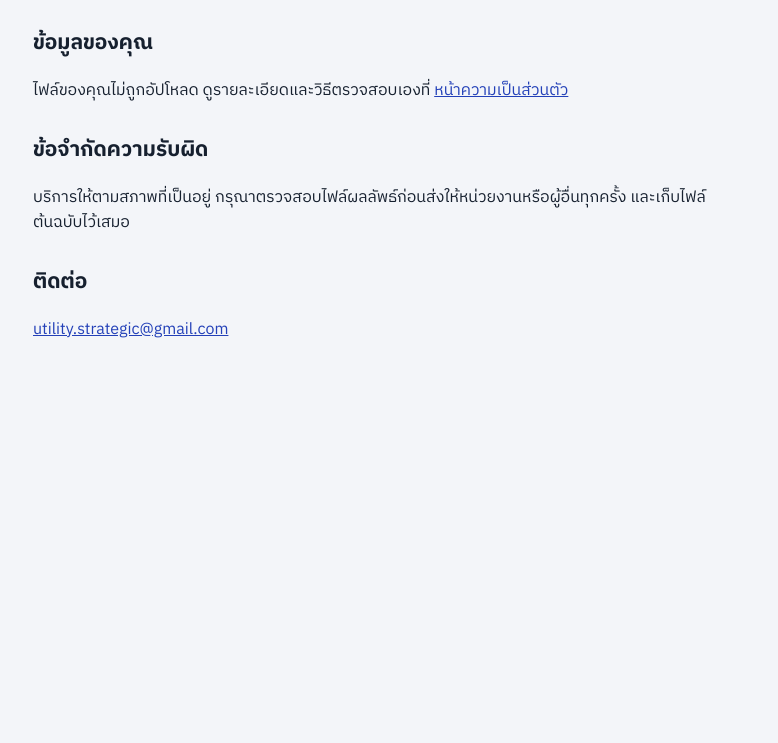
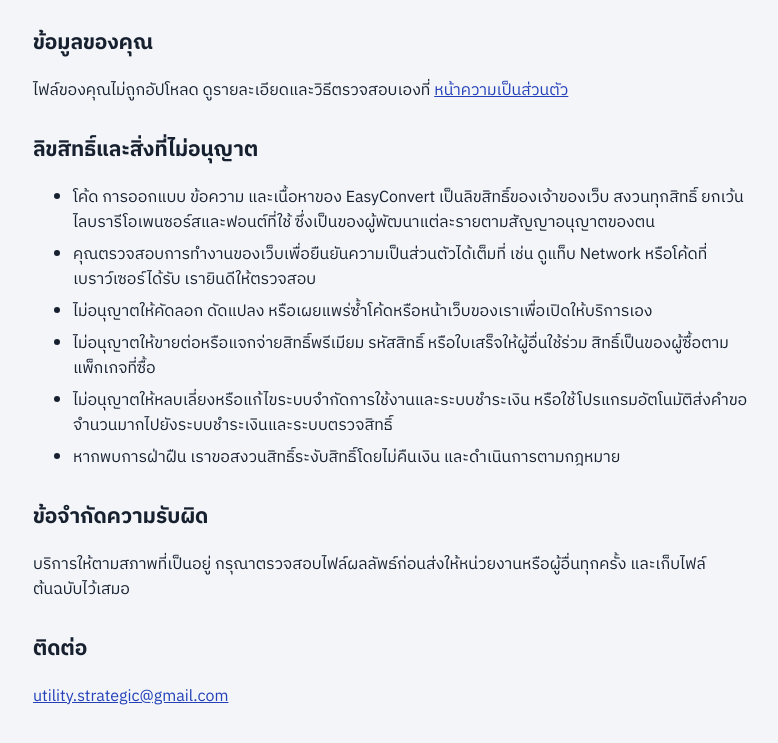
Before and after one commit to snackies/easyconvert, a website: page public/terms.html in a window 1280 px wide. Shown: the part 823-1566 px from the top of the page, without its empty margins (247-1025 px from the left). Before the commit the page ends 1225 px from the top, so only its background shows below. Drawn offline with Linux system fonts and the light colour scheme.

Commit message:
Add LICENSE, copyright footer, anti-copy terms

```diff
--- a/package.json
+++ b/package.json
@@ -2,5 +2,8 @@
   "name": "easyconvert",
   "version": "1.0.0",
   "private": true,
-  "engines": { "node": ">=18" }
+  "engines": {
+    "node": ">=18"
+  },
+  "license": "UNLICENSED"
 }
--- a/public/terms.html
+++ b/public/terms.html
@@ -34,6 +34,16 @@
     <h2>ข้อมูลของคุณ</h2>
     <p>ไฟล์ของคุณไม่ถูกอัปโหลด ดูรายละเอียดและวิธีตรวจสอบเองที่ <a href="privacy.html">หน้าความเป็นส่วนตัว</a></p>
 
+    <h2>ลิขสิทธิ์และสิ่งที่ไม่อนุญาต</h2>
+    <ul>
+        <li>โค้ด การออกแบบ ข้อความ และเนื้อหาของ EasyConvert เป็นลิขสิทธิ์ของเจ้าของเว็บ สงวนทุกสิทธิ์ ยกเว้นไลบรารีโอเพนซอร์สและฟอนต์ที่ใช้ ซึ่งเป็นของผู้พัฒนาแต่ละรายตามสัญญาอนุญาตของตน</li>
+        <li>คุณตรวจสอบการทำงานของเว็บเพื่อยืนยันความเป็นส่วนตัวได้เต็มที่ เช่น ดูแท็บ Network หรือโค้ดที่เบราว์เซอร์ได้รับ เรายินดีให้ตรวจสอบ</li>
+        <li>ไม่อนุญาตให้คัดลอก ดัดแปลง หรือเผยแพร่ซ้ำโค้ดหรือหน้าเว็บของเราเพื่อเปิดให้บริการเอง</li>
+        <li>ไม่อนุญาตให้ขายต่อหรือแจกจ่ายสิทธิ์พรีเมียม รหัสสิทธิ์ หรือใบเสร็จให้ผู้อื่นใช้ร่วม สิทธิ์เป็นของผู้ซื้อตามแพ็กเกจที่ซื้อ</li>
+        <li>ไม่อนุญาตให้หลบเลี่ยงหรือแก้ไขระบบจำกัดการใช้งานและระบบชำระเงิน หรือใช้โปรแกรมอัตโนมัติส่งคำขอจำนวนมากไปยังระบบชำระเงินและระบบตรวจสิทธิ์</li>
+        <li>หากพบการฝ่าฝืน เราขอสงวนสิทธิ์ระงับสิทธิ์โดยไม่คืนเงิน และดำเนินการตามกฎหมาย</li>
+    </ul>
+
     <h2>ข้อจำกัดความรับผิด</h2>
     <p>บริการให้ตามสภาพที่เป็นอยู่ กรุณาตรวจสอบไฟล์ผลลัพธ์ก่อนส่งให้หน่วยงานหรือผู้อื่นทุกครั้ง และเก็บไฟล์ต้นฉบับไว้เสมอ</p>
 
--- a/public/translations.js
+++ b/public/translations.js
@@ -160,6 +160,7 @@
     faq_a4: "กดปุ่ม ชำระเงินแล้วแต่ยังไม่ได้สิทธิ์ แล้วกรอกอีเมลที่ใช้จ่ายกับเลขที่ใบเสร็จจากอีเมลของ Stripe สิทธิ์ผูกกับเบราว์เซอร์ ถ้าเปลี่ยนเครื่องหรือล้างข้อมูลเว็บ ให้กู้คืนด้วยวิธีเดียวกัน",
     faq_q5: "PDF เป็น Word และ Excel ทำได้ดีแค่ไหน?",
     faq_a5: "PDF เป็น Word ได้ไฟล์ .docx จริง คงย่อหน้า ขนาดตัวอักษร ตัวหนา และรูป เหมาะกับเอกสารข้อความ แต่ตารางซับซ้อนและหลายคอลัมน์อาจเพี้ยน ส่วน PDF เป็น Excel ดึงเฉพาะข้อความเป็นแถว ทั้งสองยังไม่รองรับ PDF ที่เป็นภาพสแกน (ยังไม่มี OCR)",
+    foot_copy: "© 2026 EasyConvert สงวนลิขสิทธิ์",
     foot_privacy: "ความเป็นส่วนตัวและวิธีตรวจสอบ",
     foot_contact: "ติดต่อเรา"
   },
@@ -324,6 +325,7 @@
     faq_a4: "Press Already paid but not unlocked, then enter the email you paid with and the receipt number from Stripe's email. Access is tied to your browser, so after switching devices or clearing site data, restore it the same way.",
     faq_q5: "How good are PDF to Word and Excel?",
     faq_a5: "PDF to Word produces a real .docx keeping paragraphs, font sizes, bold and images. It suits text documents, but complex tables and multi-column layouts may shift. PDF to Excel extracts text rows only. Neither supports scanned PDFs yet (no OCR).",
+    foot_copy: "© 2026 EasyConvert. All rights reserved.",
     foot_privacy: "Privacy and how to verify",
     foot_contact: "Contact"
   }
```
Also changed, not shown: public/index.html (+1 -1 lines), 1 other file.
